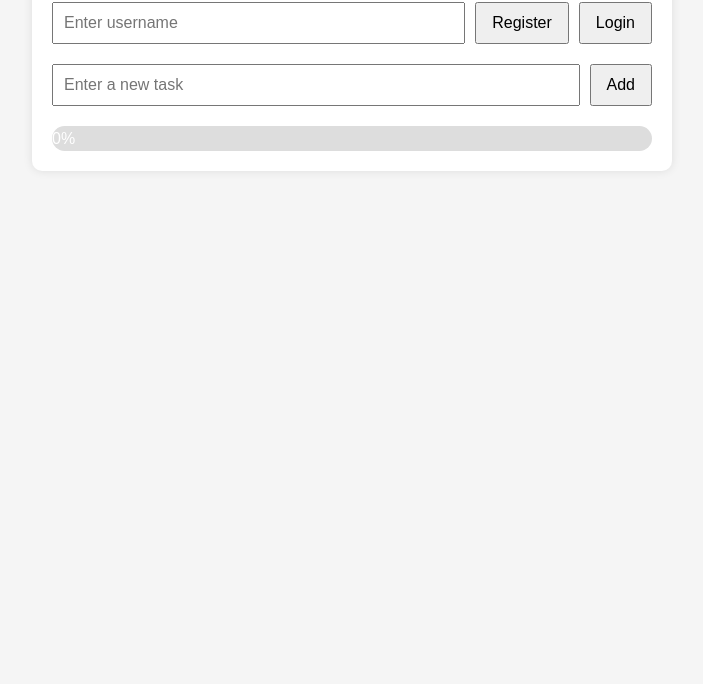
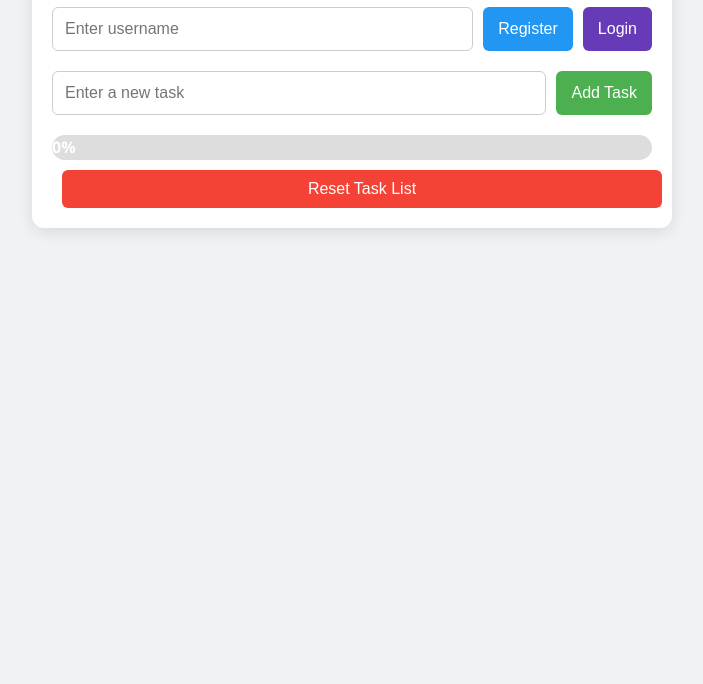
Before and after one commit to chirag-5/ToDoList, a plain HTML site: page index.html in a window 1280 px wide. Shown: the part 116-800 px from the top of the page, without its empty margins (288-991 px from the left). Drawn offline with Linux system fonts and the light colour scheme.

Commit message:
Update index.html

```diff
--- a/index.html
+++ b/index.html
@@ -6,20 +6,23 @@
   <title>To-Do List with User Login</title>
   <style>
     body {
-      font-family: Arial, sans-serif;
+      font-family: 'Segoe UI', Tahoma, Geneva, Verdana, sans-serif;
       margin: 30px;
-      background: #f5f5f5;
+      background: #f0f2f5;
+      color: #333;
     }
     .container {
       max-width: 600px;
       margin: auto;
-      background: white;
+      background: #ffffff;
       padding: 20px;
-      border-radius: 10px;
-      box-shadow: 0 0 10px rgba(0,0,0,0.1);
+      border-radius: 12px;
+      box-shadow: 0 4px 15px rgba(0,0,0,0.1);
     }
     h2 {
       text-align: center;
+      color: #3f51b5;
+      font-weight: bold;
     }
     .task-input, .user-auth {
       display: flex;
@@ -28,10 +31,30 @@
     }
     .task-input input, .user-auth input {
       flex: 1;
-      padding: 10px;
+      padding: 12px;
       font-size: 16px;
+      border: 1px solid #ccc;
+      border-radius: 6px;
     }
-    .task-input button, .user-auth button {
+    .task-input button {
+      background-color: #4caf50;
+      color: white;
+      border: none;
+      border-radius: 6px;
+    }
+    .user-auth button:nth-child(2) {
+      background-color: #2196f3;
+      color: white;
+      border: none;
+      border-radius: 6px;
+    }
+    .user-auth button:nth-child(3) {
+      background-color: #673ab7;
+      color: white;
+      border: none;
+      border-radius: 6px;
+    }
+    button {
       padding: 10px 15px;
       font-size: 16px;
       margin-left: 10px;
@@ -43,15 +66,17 @@
     }
     li {
       padding: 10px;
-      background: #eee;
+      background: #f9f9f9;
       margin-bottom: 10px;
       display: flex;
       align-items: center;
+      border-left: 5px solid #2196f3;
       border-radius: 5px;
     }
     li.completed {
       text-decoration: line-through;
       background-color: #c8e6c9;
+      border-left-color: #4caf50;
     }
     .checkbox {
       margin-right: 10px;
@@ -72,12 +97,21 @@
       text-align: center;
       line-height: 25px;
       color: white;
+      font-weight: bold;
+    }
+    .reset-btn {
+      margin-top: 10px;
+      background-color: #f44336;
+      color: white;
+      border: none;
+      border-radius: 6px;
+      width: 100%;
     }
   </style>
 </head>
 <body>
   <div class="container">
-    <h2>To-Do List</h2>
+    <h2>📝 To-Do List</h2>
 
     <div class="user-auth">
       <input type="text" id="username" placeholder="Enter username">
@@ -87,7 +121,7 @@
 
     <div class="task-input">
       <input type="text" id="newTask" placeholder="Enter a new task">
-      <button onclick="addTask()">Add</button>
+      <button onclick="addTask()">Add Task</button>
     </div>
 
     <ul id="taskList"></ul>
@@ -97,6 +131,8 @@
         <div class="progress-fill" id="progressFill">0%</div>
       </div>
     </div>
+
+    <button class="reset-btn" onclick="resetList()">Reset Task List</button>
   </div>
 
   <script>
@@ -157,6 +193,14 @@
       renderTasks();
     }
 
+    function resetList() {
+      if (!currentUser) return alert('Please login first.');
+      if (!confirm('Are you sure you want to clear all your tasks?')) return;
+      tasks = [];
+      saveUserData();
+      renderTasks();
+    }
+
     function renderTasks() {
       const taskList = document.getElementById('taskList');
       taskList.innerHTML = '';
```
